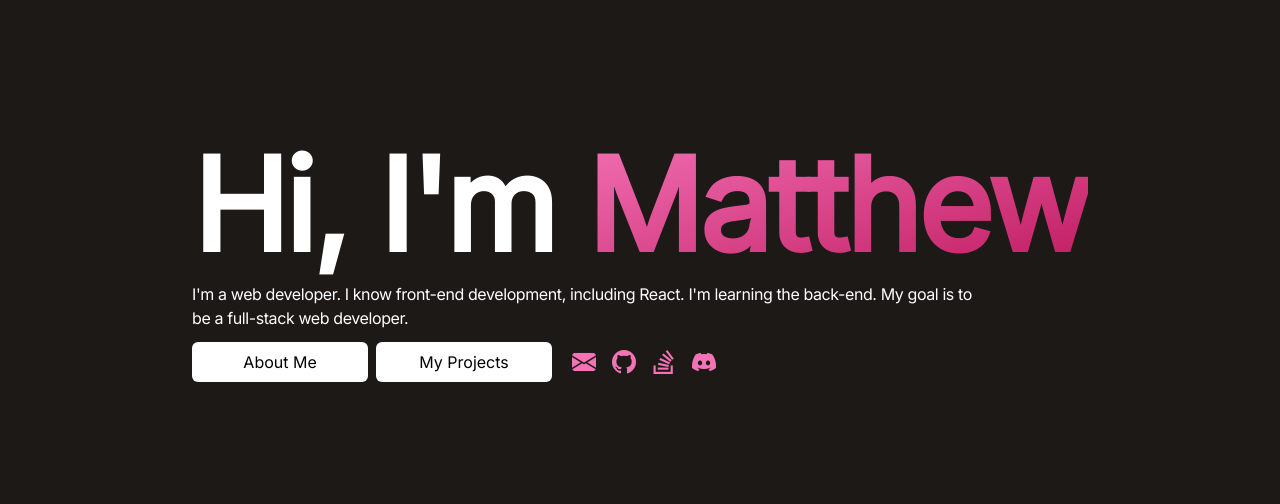
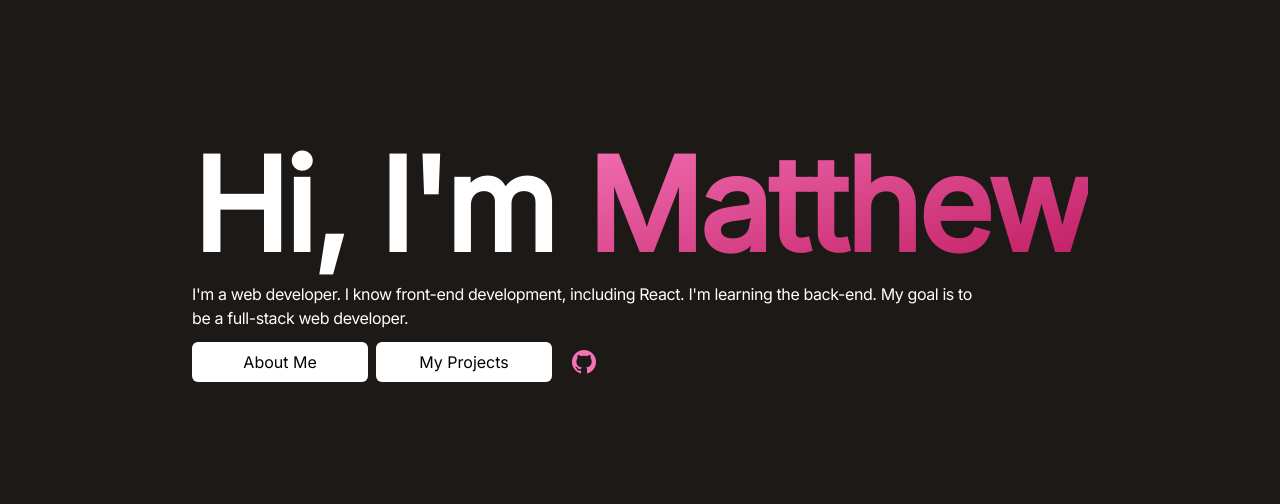
Before and after one commit to arthurmatthew/matthewarthur, a React (Create React App) app: page / in a window 1280 px wide. Shown: the part 138-642 px from the top of the page. Built offline with nearby package versions, Linux system fonts and the light colour scheme; a web font is replaced by a local one.

Commit message:
Clean up welcome section

```diff
--- a/src/components/Welcome/Welcome.js
+++ b/src/components/Welcome/Welcome.js
@@ -1,9 +1,45 @@
-import React from 'react';
-import WelcomeContainer from './WelcomeContainer';
+import React from "react";
+import WelcomeContainer from "./WelcomeContainer";
+
+import WelcomeTitle from "./WelcomeTitle";
+import WelcomeSubtitle from "./WelcomeSubtitle";
+import WelcomeLinks from "./WelcomeLinks";
+import { ReactComponent as TriangleDivider } from "../../img/triangle-divider.svg";
+import WelcomeLink from "./WelcomeLink";
+import WelcomeLinkIcon from "./WelcomeLinkIcon";
 
 function Welcome(props) {
     return (
-        <WelcomeContainer/>
+        <WelcomeContainer>
+            <div className="absolute bottom-0 left-0 w-full overflow-hidden leading-[0]">
+                <TriangleDivider className="relative block triangle-div-width h-[78px] dark:fill-stone-800 fill-stone-100 duration-150" />
+            </div>
+            <div className="flex justify-center min-w-fit h-96 flex-col gap-3 p-10">
+                <WelcomeTitle>
+                    Hi, I'm&nbsp;
+                    <i className="text-transparent bg-clip-text bg-gradient-to-br from-blue-300 to-blue-500 dark:from-pink-400 dark:to-pink-700 not-italic">
+                        Matthew
+                    </i>
+                </WelcomeTitle>
+                <WelcomeSubtitle>
+                    I'm a web developer. I know front-end development, including
+                    React. I'm learning the back-end. My goal is to be a
+                    full-stack web developer.
+                </WelcomeSubtitle>
+                <WelcomeLinks>
+                    <div className="flex gap-2">
+                        <WelcomeLink text="About Me" href="#about" />
+                        <WelcomeLink text="My Projects" href="#projects" />
+                    </div>
+                    <div className="flex flex-row justify-start items-center gap-4">
+                        <WelcomeLinkIcon
+                            icon="bi-github"
+                            link="https://github.com/arthurmatthew"
+                        />
+                    </div>
+                </WelcomeLinks>
+            </div>
+        </WelcomeContainer>
     );
 }
 
--- a/src/components/Welcome/WelcomeContainer.js
+++ b/src/components/Welcome/WelcomeContainer.js
@@ -1,19 +1,7 @@
-import WelcomeTitle from './WelcomeTitle';
-import WelcomeSubtitle from './WelcomeSubtitle';
-import WelcomeLinks from './WelcomeLinks';
-import { ReactComponent as TriangleDivider } from '../../img/triangle-divider.svg';
-
 function WelcomeContainer(props) {
     return (
         <div className="w-full h-full flex justify-center 2xl:justify-start items-center 2xl:pl-60 dark:bg-stone-900 bg-stone-200 duration-500 relative">
-          <div className='absolute bottom-0 left-0 w-full overflow-hidden leading-[0]'>
-            <TriangleDivider className='relative block triangle-div-width h-[78px] dark:fill-stone-800 fill-stone-100 duration-150'/>
-          </div>
-          <div className="flex justify-center min-w-fit h-96 flex-col gap-3 p-10">
-            <WelcomeTitle/>
-            <WelcomeSubtitle/>
-            <WelcomeLinks/>
-          </div>
+            {props.children}
         </div>
     );
 }
--- a/src/components/Welcome/WelcomeLinks.js
+++ b/src/components/Welcome/WelcomeLinks.js
@@ -1,19 +1,7 @@
-import WelcomeLink from './WelcomeLink';
-import WelcomeLinkIcon from './WelcomeLinkIcon';
-
 function WelcomeLinks(props) {
     return (
         <div className="flex flex-col sm:flex-row justify-start items-start sm:items-center w-full gap-5">
-            <div className="flex gap-2">
-                <WelcomeLink text="About Me" href='#about'/>
-                <WelcomeLink text="My Projects" href='#projects'/>
-            </div>
-            <div className="flex flex-row justify-start items-center gap-4">
-                <WelcomeLinkIcon icon="bi-envelope-fill" link="#contact" newTab={false}/>
-                <WelcomeLinkIcon icon="bi-github" link="https://github.com/nootjack"/>
-                <WelcomeLinkIcon icon="bi-stack-overflow" link="https://stackoverflow.com/users/16889019/matthew"/>
-                <WelcomeLinkIcon icon="bi-discord"/>
-            </div>
+            {props.children}
         </div>
     );
 }
--- a/src/components/Welcome/WelcomeSubtitle.js
+++ b/src/components/Welcome/WelcomeSubtitle.js
@@ -1,6 +1,8 @@
-function WelcomeSubtitle() {
+function WelcomeSubtitle(props) {
     return (
-        <p className="tracking-tight text-black dark:text-white 2xl:text-lg paragraph-1">I'm a web developer. I know front-end development, including React. I'm learning the back-end. My goal is to be a full-stack web developer.</p>
+        <p className="tracking-tight text-black dark:text-white 2xl:text-lg paragraph-1">
+            {props.children}
+        </p>
     );
 }
 
--- a/src/components/Welcome/WelcomeTitle.js
+++ b/src/components/Welcome/WelcomeTitle.js
@@ -1,6 +1,8 @@
-function WelcomeTitle() {
+function WelcomeTitle(props) {
     return (
-        <h1 className="text-5xl sm:text-7xl md:text-8xl xl:text-9xl font-extrabold tracking-tight text-stone-800 dark:text-white duration-300">Hi, I'm <i className='text-transparent bg-clip-text bg-gradient-to-br from-blue-300 to-blue-500 dark:from-pink-400 dark:to-pink-700 not-italic'>Matthew</i></h1>
+        <h1 className="text-5xl sm:text-7xl md:text-8xl xl:text-9xl font-extrabold tracking-tight text-stone-800 dark:text-white duration-300">
+            {props.children}
+        </h1>
     );
 }
 
```
Also changed, not shown: src/components/Welcome/WelcomeLink.js (+4 -4 lines), src/components/Welcome/WelcomeLinkIcon.js (+10 -3 lines).
